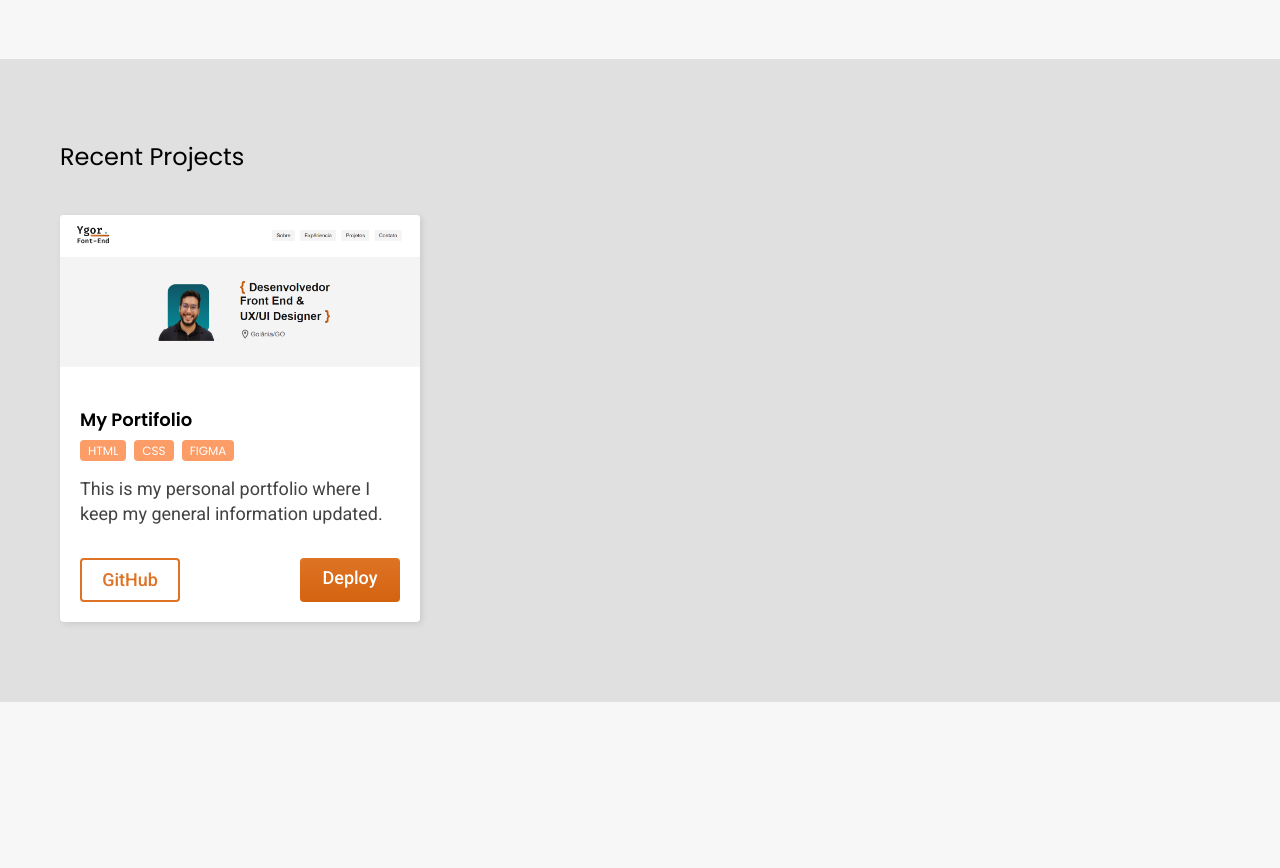
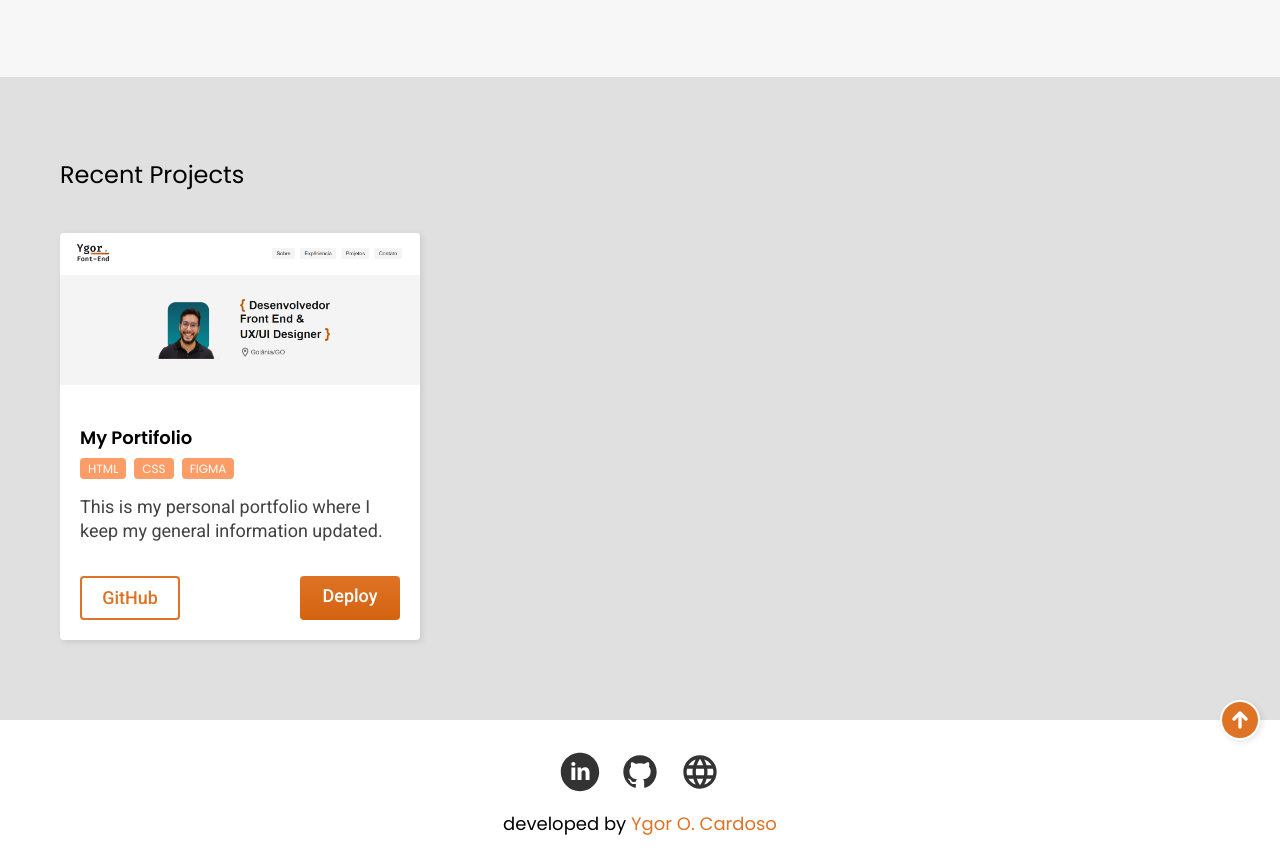
Before and after one commit to Ygoroli25/galeria-de-projetos, a plain HTML site: page index.html in a window 1280 px wide. Shown: the part 544-1412 px from the top of the page. Before the commit the page ends 1246 px from the top, so only its background shows below. Drawn offline with Linux system fonts and the light colour scheme.

Commit message:
add footer with contacts

```diff
--- a/assets/css/global/components.css
+++ b/assets/css/global/components.css
@@ -28,7 +28,7 @@
 }
 
 .btn-git:hover {
-  background: initial;
+  background:var(--cor-0);
   color: var(--cor-p3);
   border-color:var(--cor-p3);
 }
--- a/assets/css/global/fonts.css
+++ b/assets/css/global/fonts.css
@@ -1,5 +1,3 @@
-@import url('https://fonts.googleapis.com/css2?family=Poppins:wght@400;600&family=Roboto:wght@400;500&display=swap');
-
 .font-1-xs{
   font: 400 0.75rem/1.35 "Poppins", sans-serif;
 }
--- a/assets/css/global/footer.css
+++ b/assets/css/global/footer.css
@@ -0,0 +1,41 @@
+#contact{
+  position: relative;
+}
+
+.footer-bg {
+  background-color: var(--cor-0);
+}
+
+.footer-content {
+  padding: 2rem 1.25rem;
+  text-align: center;
+}
+
+.footer-contact-list {
+  display: flex;
+  justify-content: center;
+  gap: 1.25rem;
+  margin-bottom: 1rem;
+  }
+
+.footer-content p a {
+  color: var(--cor-p1);
+}
+
+.footer-content p a:hover {
+  color: var(--cor-p4);
+}
+
+.up a {
+  display: flex;
+  align-items: center;
+  position: absolute;
+  width: 40px;
+  height: 40px;
+  right: 20px;
+  top: -20px;
+  background: var(--cor-p1);
+  border: 2px solid var(--cor-0);
+  border-radius: 50%;
+  box-shadow: 2px 2px 6px 0px rgba(0, 0, 0, 0.1);
+}
--- a/index.html
+++ b/index.html
@@ -4,10 +4,14 @@
 <head>
   <meta charset="UTF-8">
   <meta name="viewport" content="width=device-width, initial-scale=1.0">
-  <meta name="description" content="Essa é uma galeria para organizar os projetos pessoais.">
-  <title>Galeria de Projetos</title>
+  <meta name="description" content="This is a gallery to organize personal projects.">
+  <title>Project Gallery</title>
   <link rel="stylesheet" href="./assets/css/pages/index/index.css">
   <link rel="icon" href="./assets/img/gobal/favicon.svg" type="image/svg+xml">
+  <link rel="preconnect" href="https://fonts.googleapis.com">
+  <link rel="preconnect" href="https://fonts.gstatic.com" crossorigin>
+  <link href="https://fonts.googleapis.com/css2?family=Poppins:wght@400;600&family=Roboto:wght@400;500&display=swap" rel="stylesheet">
+
 </head>
 
 <body id="index">
@@ -16,17 +20,17 @@
       <a href="./index.html"><img class="nav-brand" src="assets/img/gobal/logo.svg" alt="Logo do site" width="107" height="63"></a>
       <ul class="nav-list font-2-l">
         <li class="nav-item">
-          <a href="#">Projects</a>
+          <a href="#projects">Projects</a>
         </li>
         <li class="nav-item">
-          <a href="#">Contact</a>
+          <a href="#contact">Contact</a>
         </li>
       </ul>
     </nav>
   </header>
 
   <main>
-    <section id="banner" class="container">
+    <section id="banner" class="container" aria-label="banner">
       <div class="banner-text">
         <h1 class="font-1-xl">Hi, I'm Ygor,<br>
           Front-End developer & UX/UI designer!</h1>
@@ -34,11 +38,11 @@
         <button class="btn">Download Resume</button>
       </div>
       <div class="banner-img">
-        <img src="https://avatars.githubusercontent.com/u/111092853?v=4" alt="Foto de perfil">
+        <img src="assets/img/pages/index/foto-perfil-borda.png" alt="Foto de perfil">
       </div>
     </section>
 
-    <section id="projects" class="projects-bg">
+    <section id="projects" class="projects-bg" aria-label="projects">
       <div class="projects-content container">
         <h2 class="font-1-l">Recent Projects</h2>
         <div class="projects-gallery">
@@ -59,16 +63,39 @@
                 </div>
               </div>
             </li>
-
           </ul>
         </div>
-
       </div>
 
     </section>
   </main>
 
-  <footer></footer>
-</body>
+  <footer id="contact" class="footer-bg">
+    <div class="footer-content container">
+      <ul class="footer-contact-list">
+        <li>
+          <a href="https://www.linkedin.com/in/ygoroli25/" target="_blank">
+            <img src="assets/img/pages/index/icon-linkedin-redondo.svg" alt="icon linkedin" width="40" height="40">
+          </a>
+        </li>
+        <li>
+          <a href="https://github.com/Ygoroli25" target="_blank">
+            <img src="assets/img/pages/index/icon-git.svg" alt="icon git" width="40" height="40">
+          </a>
+        </li>
+        <li>
+          <a href="https://ygoroli25.github.io/" target="_blank">
+            <img src="assets/img/pages/index/icon-web.svg" alt="icon web" width="40" height="40">
+          </a>
+        </li>
+      </ul>
+      <p class="font-1-m">developed by <a href="https://github.com/Ygoroli25 " target="_bank">Ygor O. Cardoso</a>
+      </p>
+    </div>
+
+    <div class="up">
+      <a href="#header"><img src="assets/img/pages/index/arrow-up.svg" alt="icon up" width="24" height="24"></a>
+    </div>
+  </footer>
 
 </html>
```
Also changed, not shown: assets/img/pages/index/arrow-up.svg (added), assets/img/pages/index/foto-perfil-borda.png (added), assets/img/pages/index/icon-git.svg (added), assets/img/pages/index/icon-linkedin-redondo.svg (added), assets/img/pages/index/icon-web.svg (added). Lines whose indentation alone changed are shown as unchanged.
